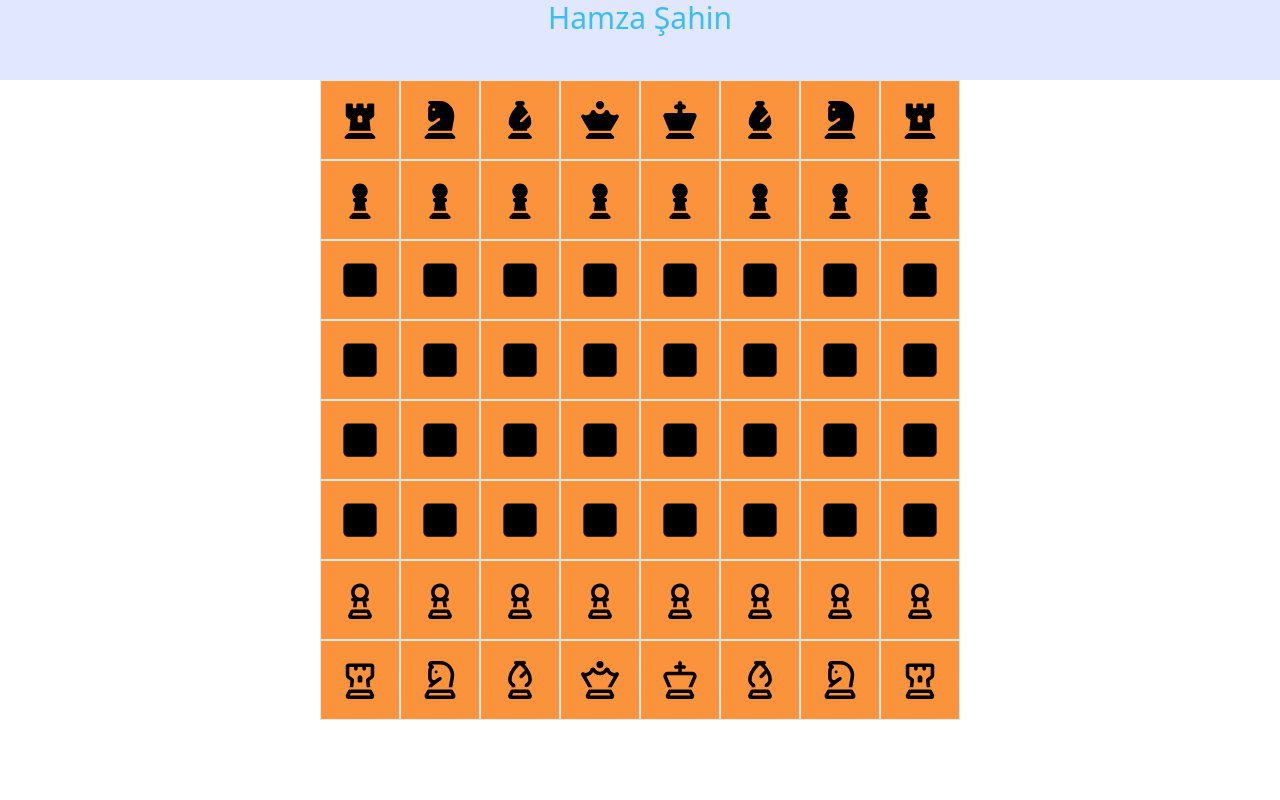
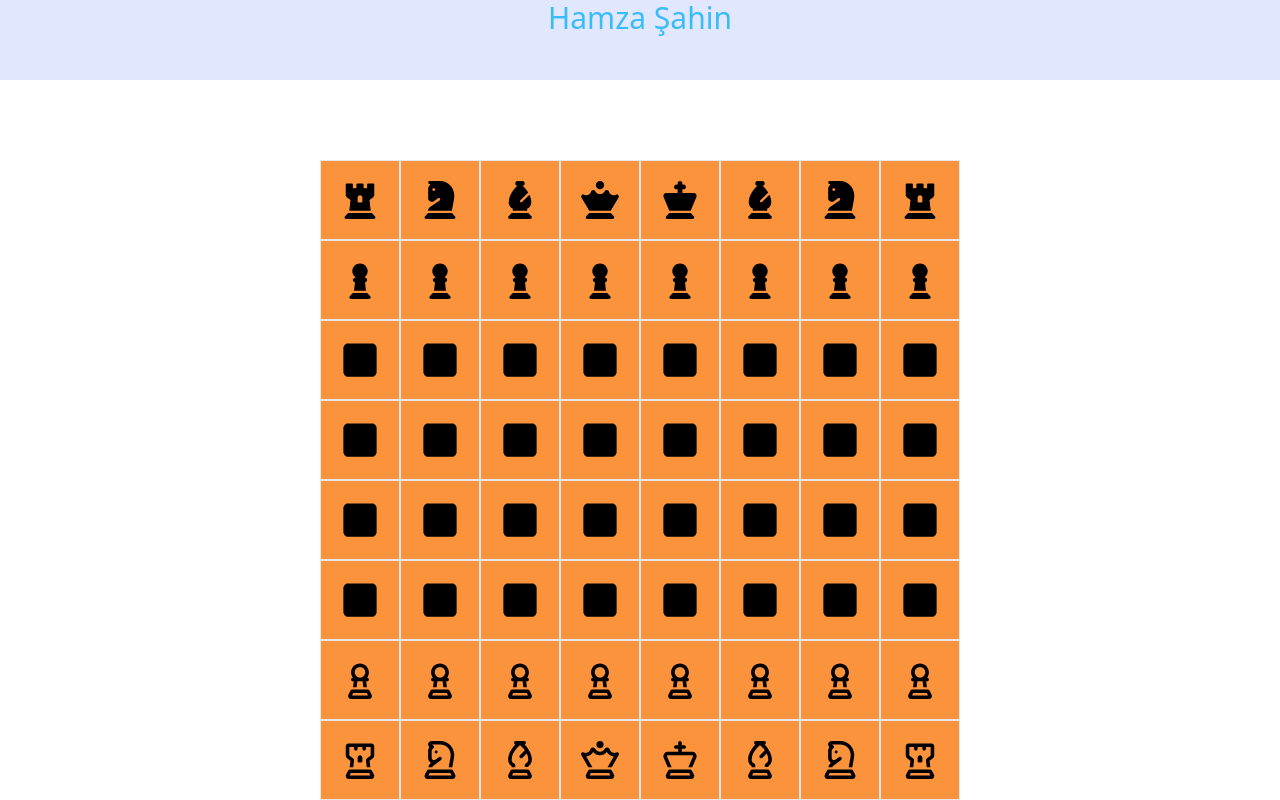
Before and after one commit to hmzshin/play-chess, a React (Vite) app: page / in a window 1280 px wide. Built offline with nearby package versions, Linux system fonts and the light colour scheme.

Commit message:
add useRule hook

```diff
--- a/src/components/ChessTable.tsx
+++ b/src/components/ChessTable.tsx
@@ -105,7 +105,7 @@ const ChessTable = () => {
   return (
     <div
       id="table"
-      className="flex flex-wrap items-center justify-center w-[650px] m-auto"
+      className="flex flex-wrap items-center justify-center w-[650px] m-auto pt-20"
     >
       {numbers.map((number) => (
         <Square
--- /dev/null
+++ b/src/hooks/useRule.tsx
@@ -0,0 +1,10 @@
+import React from "react";
+
+const useRule = (piece: any, id: any) => {
+  if (piece == "pawn") {
+  }
+
+  return [[1, 2, 3]];
+};
+
+export default useRule;
```
